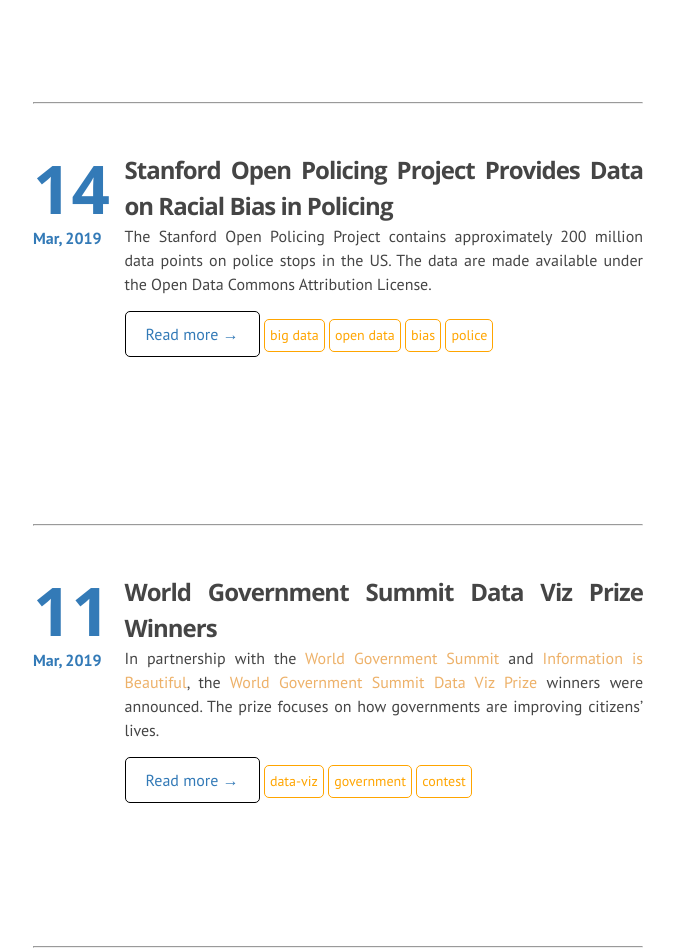
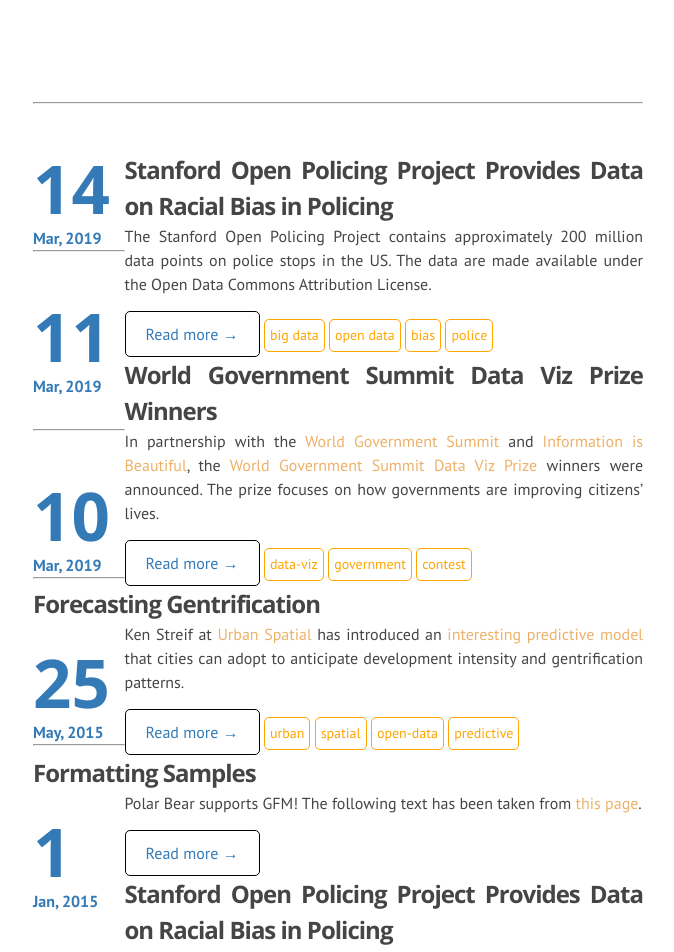
Before and after one commit to DS4PS/ds4ps.github.io, a Jekyll site: the page built from index.md, in a window 1280 px wide. Shown: the part 1226-2178 px from the top of the page, without its empty margins (317-991 px from the left). Built offline with Jekyll 4.4.1, drawn with Linux system fonts in a browser that asks for light colours; nearby versions of some CDN libraries; library files that are not in the unit come from our copies.

Commit message:
Update index.html

```diff
--- a/_layouts/index.html
+++ b/_layouts/index.html
@@ -58,7 +58,7 @@
 
        <!-- -------- BEGIN BLOG CARD ----------- -->
 
-        <article style="min-height:300px;">
+        <article style="height:auto;">
         <!-- <article style="min-height:300px;"> -->
         <!-- <div style = "display: inline-block;"> -->
 
```
